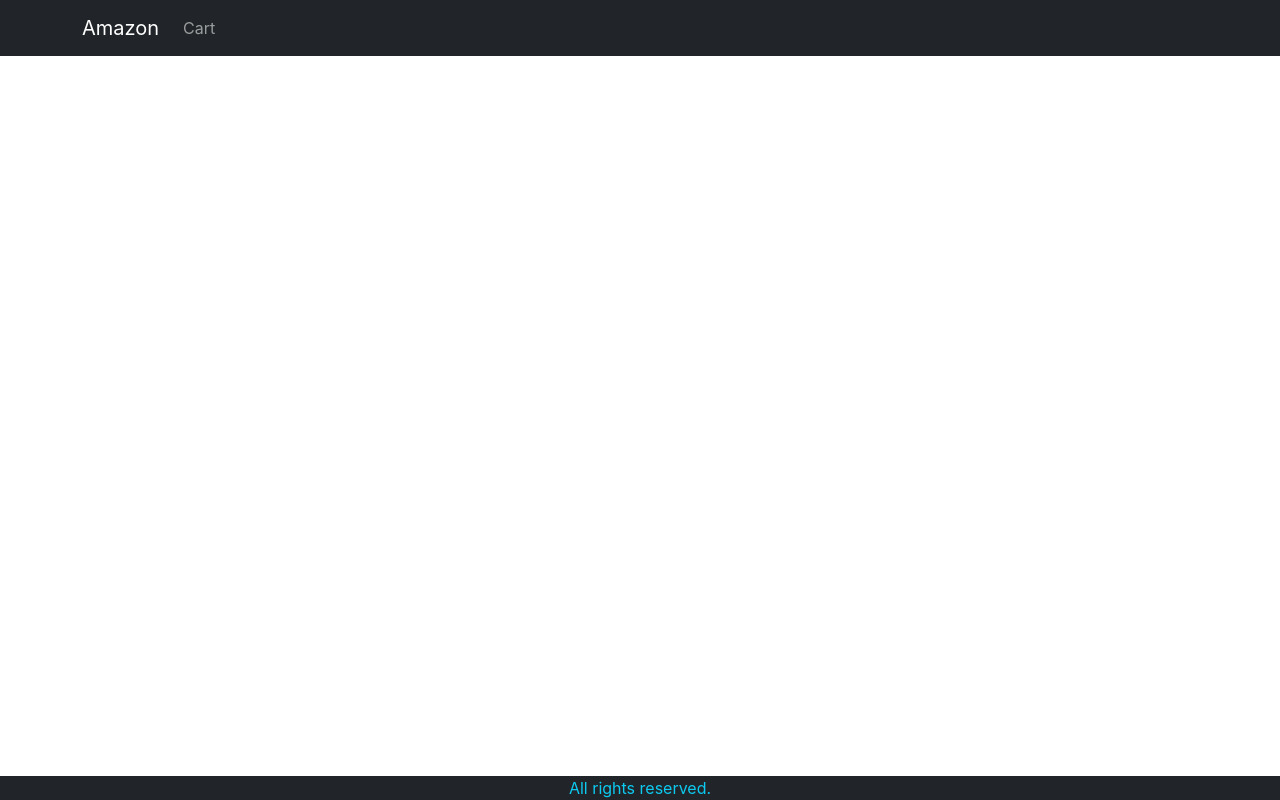
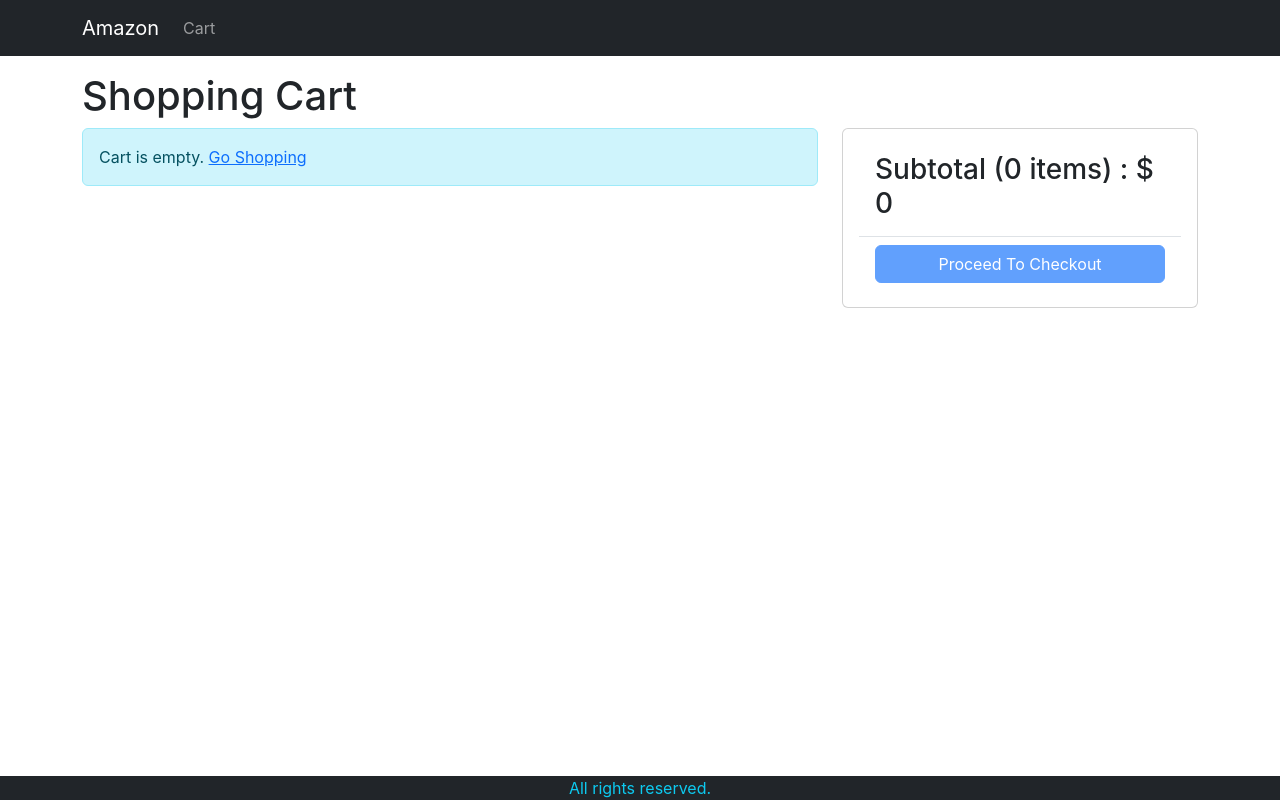
Before and after one commit to Shital769/amazon, a React (Create React App) app in the folder frontend/: page /cart in a window 1280 px wide. Built offline with nearby package versions, Linux system fonts and the light colour scheme.

Commit message:
build cart screen

```diff
--- a/frontend/src/App.js
+++ b/frontend/src/App.js
@@ -2,11 +2,12 @@
 import Navbar from "react-bootstrap/Navbar";
 import { LinkContainer } from "react-router-bootstrap";
 import { BrowserRouter, Link, Route, Routes } from "react-router-dom";
-import HomeScreen from "./screens/HomeScreen";
-import ProductScreen from "./screens/ProductScreen";
 import { Badge, Nav } from "react-bootstrap";
 import { useContext } from "react";
 import { Store } from "./Store";
+import HomeScreen from "./screens/HomeScreen";
+import ProductScreen from "./screens/ProductScreen";
+import CartScreen from "./screens/CartScreen";
 
 function App() {
   const { state } = useContext(Store);
@@ -37,6 +38,7 @@
           <Container className="mt-3">
             <Routes>
               <Route path="/product/:slug" element={<ProductScreen />} />
+              <Route path="/cart" element={<CartScreen />} />
               <Route path="/" element={<HomeScreen />} />
             </Routes>
           </Container>
--- a/frontend/src/index.css
+++ b/frontend/src/index.css
@@ -47,3 +47,7 @@
 .img-large {
   max-width: 100%;
 }
+
+.img-thumbnail {
+  height: 80px;
+}
--- /dev/null
+++ b/frontend/src/screens/CartScreen.js
@@ -0,0 +1,93 @@
+import React, { useContext } from "react";
+import { Store } from "../Store";
+import { Helmet } from "react-helmet-async";
+import { Row, Col, ListGroup, Button, Card } from "react-bootstrap";
+import { Link } from "react-router-dom";
+import MessageBox from "../components/MessageBox";
+
+const CartScreen = () => {
+  const { state, dispatch: ctxDispatch } = useContext(Store);
+  const {
+    cart: { cartItems },
+  } = state;
+  return (
+    <div>
+      <Helmet>
+        <title>Shopping Cart</title>
+      </Helmet>
+      <h1>Shopping Cart</h1>
+      <Row>
+        <Col md={8}>
+          {cartItems.length === 0 ? (
+            <MessageBox>
+              Cart is empty. <Link to="/">Go Shopping</Link>
+            </MessageBox>
+          ) : (
+            <ListGroup>
+              {cartItems.map((item) => (
+                <ListGroup.Item key={item._id}>
+                  <Row className="align-items.center">
+                    <Col md={4}>
+                      <img
+                        src={item.image}
+                        alt={item.name}
+                        className="img-fluid rounded img-thumbnail me-2"
+                      />
+                      <Link to={`/product/${item.slug}`}>{item.name}</Link>
+                    </Col>
+                    <Col md={3}>
+                      <Button variant="light" disabled={item.quantity === 1}>
+                        <i className="fas fa-minus-circle"></i>
+                      </Button>
+                      <span>{item.quantity}</span>
+                      <Button
+                        variant="light"
+                        disabled={item.quantity === item.countInStock}
+                      >
+                        <i className="fas fa-plus-circle"></i>
+                      </Button>
+                    </Col>
+                    <Col md={3}>${item.price}</Col>
+                    <Col md={2}>
+                      <Button variant="light">
+                        <i className="fas fa-trash"></i>
+                      </Button>
+                    </Col>
+                  </Row>
+                </ListGroup.Item>
+              ))}
+            </ListGroup>
+          )}
+        </Col>
+        <Col md={4}>
+          <Card>
+            <Card.Body>
+              <ListGroup variant="flush">
+                <ListGroup.Item>
+                  <h3>
+                    Subtotal ({cartItems.reduce((a, c) => a + c.quantity, 0)}{" "}
+                    items) : ${" "}
+                    {cartItems.reduce((a, c) => a + c.price * c.quantity, 0)}
+                  </h3>
+                </ListGroup.Item>
+                <ListGroup.Item>
+                  <div className="d-grid">
+                    <Button
+                      type="button"
+                      variant="primary"
+                      disabled={cartItems.length === 0}
+                    >
+                      Proceed To Checkout
+                    </Button>
+                  </div>
+                </ListGroup.Item>
+              </ListGroup>
+            </Card.Body>
+          </Card>
+        </Col>
+      </Row>
+    </div>
+  );
+};
+
+export default CartScreen;
--- a/frontend/src/screens/ProductScreen.js
+++ b/frontend/src/screens/ProductScreen.js
@@ -1,7 +1,7 @@
 import axios from "axios";
 import React, { useContext, useEffect, useReducer } from "react";
 import { Badge, Button, Card, Col, ListGroup, Row } from "react-bootstrap";
-import { useParams } from "react-router-dom";
+import { useNavigate, useParams } from "react-router-dom";
 import Rating from "../components/Rating";
 import { Helmet } from "react-helmet-async";
 import LoadingBox from "../components/LoadingBox";
@@ -23,6 +23,7 @@
 };
 
 const ProductScreen = () => {
+  const navigate = useNavigate();
   const params = useParams();
   const { slug } = params;
 
@@ -59,6 +60,7 @@
       type: "CART_ADD_ITEM",
       payload: { ...product, quantity },
     });
+    navigate("/cart");
   };
 
   return loading ? (
```
Also changed, not shown: 1 other file (tests, documents, lock files or other folders).
